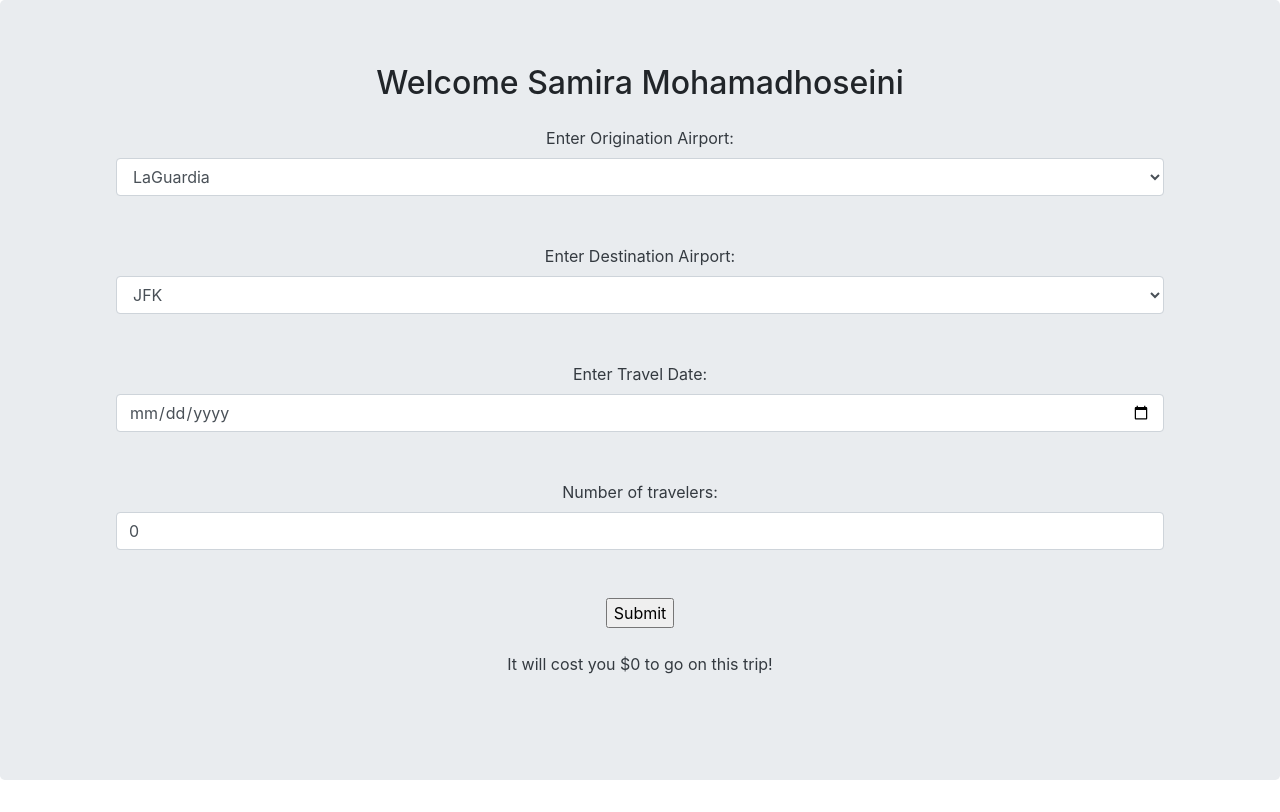
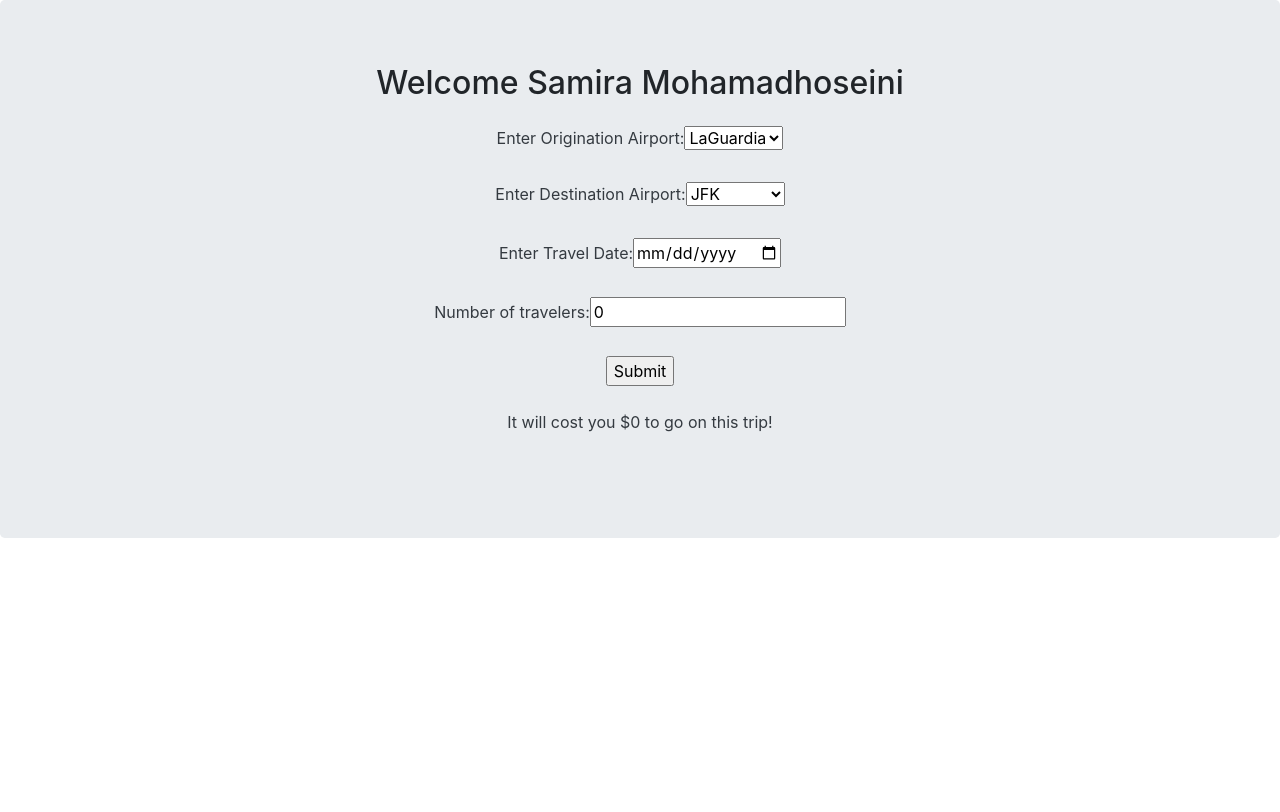
Before and after one commit to SamiraMHosseini/refactored-octo-happiness, an Angular app: page / in a window 1280 px wide. Built offline with nearby package versions, Linux system fonts and the light colour scheme.

Commit message:
lastchanges

```diff
--- a/src/app/travel/travel.component.html
+++ b/src/app/travel/travel.component.html
@@ -4,7 +4,7 @@
   <div>
   <label for="originationAirport">Enter Origination Airport:  </label>
 
-    <select class="form-control" name="originationAirport" id="originationAirport">
+    <select class="dropdown" name="originationAirport" id="originationAirport">
       <option value="laguardia">LaGuardia</option>
       <option value="lax">LAX </option>
       <option value="atl">ATL</option>
@@ -14,7 +14,7 @@
   </div>
   <div>
   <label for="destinationAirport">Enter Destination Airport:  </label>
-  <select  class="form-control" name="destinationAirport" id="destinationAirport">
+  <select  class="dropdown" name="destinationAirport" id="destinationAirport">
       <option value="jfk">JFK</option>
       <option value="laguardia">LaGuardia</option>
       <option value="lax">LAX </option>
@@ -24,11 +24,11 @@
   </div>
   <div>
   <label  class="label label-primary" for="travelDate">Enter Travel Date: </label>
-  <input class="form-control"type="date" id="travelDate" name="travelDate" min="2020-09-19"> <br><br>
+  <input class="dropdown"type="date" id="travelDate" name="travelDate" min="2020-09-19"> <br><br>
 </div>
 <div>
   <label class = "label label-success" for="numberOfTravelers">Number of travelers: </label>
-  <input  class="form-control" type="number" id="numberOfTravelers" [(ngModel)]="numberOfTravelers" name="numberOfTravelers"  value="0" min="0"> <br><br>
+  <input  class="dropdown" type="number" id="numberOfTravelers" [(ngModel)]="numberOfTravelers" name="numberOfTravelers"  value="0" min="0"> <br><br>
 </div>
 <div>
  <input (click)="travelCost()" type="submit" id="pressMe"  name="pressMe"> <br><br>
```
